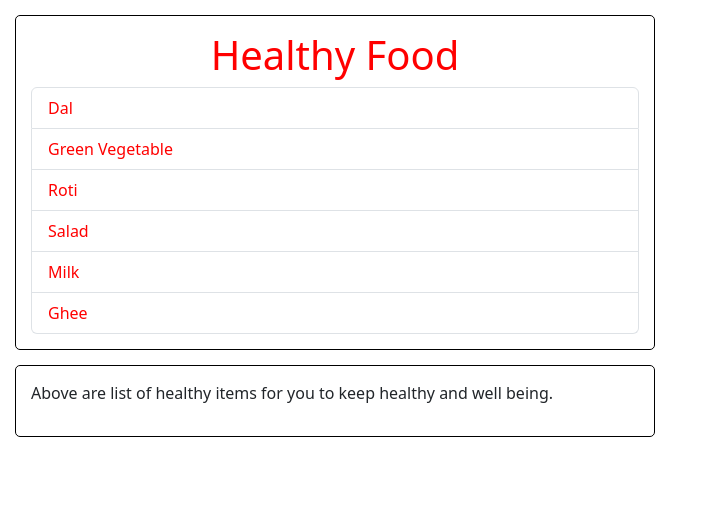
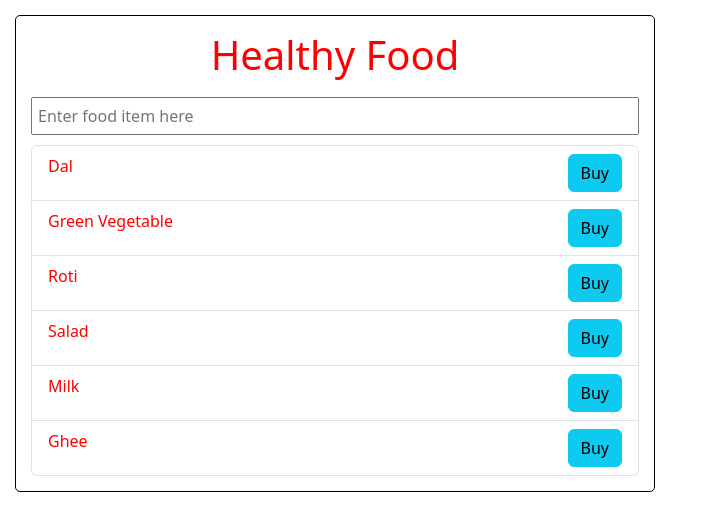
Before and after one commit to uttam8299/react-learn, a React (Vite) app in the folder Fragments/learning-fragments/: page / in a window 1280 px wide. Shown: the top 530 px of the page, without its empty margins (0-703 px from the left). Built offline with nearby package versions, Linux system fonts and the light colour scheme.

Commit message:
handling events

```diff
--- a/Fragments/learning-fragments/src/App.jsx
+++ b/Fragments/learning-fragments/src/App.jsx
@@ -4,6 +4,7 @@ import React from "react";
 import FoodItems from "./components/FoodItems";
 import ErrorMessage from "./components/ErrorMessage";
 import Container from "./components/Container";
+import FoodInput from "./components/FoodInput";
 
 function App() {
   let foodItems = ["Dal", "Green Vegetable", "Roti", "Salad", "Milk", "Ghee"];
@@ -12,14 +13,8 @@ function App() {
       <Container>
         <h1 className="food-heading">Healthy Food</h1>
         <ErrorMessage foodItems={foodItems}></ErrorMessage>
+        <FoodInput></FoodInput>
         <FoodItems foodItems={foodItems}></FoodItems>
-      </Container>
-
-      <Container>
-        <p>
-          Above are list of healthy items for you to keep healthy and well
-          being.
-        </p>
       </Container>
     </>
   );
--- /dev/null
+++ b/Fragments/learning-fragments/src/components/FoodInput.jsx
@@ -0,0 +1,17 @@
+import styles from "./FoodInput.module.css";
+
+const FoodInput = () => {
+  const handleChangeEvent = (event) => {
+    console.log(event.target.value);
+  };
+
+  return (
+    <input
+      className={styles.foodInput}
+      placeholder="Enter food item here"
+      onChange={handleChangeEvent}
+    ></input>
+  );
+};
+
+export default FoodInput;
--- /dev/null
+++ b/Fragments/learning-fragments/src/components/FoodInput.module.css
@@ -0,0 +1,5 @@
+.foodInput {
+    width: 100%;
+    padding: 5px;
+    margin: 10px 0px;
+}
--- a/Fragments/learning-fragments/src/components/Item.jsx
+++ b/Fragments/learning-fragments/src/components/Item.jsx
@@ -1,11 +1,21 @@
 import styles from "./Item.module.css";
 
-const Item = (props) => {
-  let { foodItem } = props; // array-destructuring
+const Item = ({ foodItem }) => {
+  const handleItemOnButtonClicked = (event) => {
+    console.log(event);
+    console.log(`${foodItem} bought`);
+  };
+
+  // let { foodItem } = props; // array-destructuring
   return (
     <li className={`${styles["food-list"]} list-group-item`}>
       <span className={styles["food-item"]}>{foodItem}</span>
-      {/* Css modules - for component level styling, generates special hash at the end of class to differentiate b/w different components styling of same type */}
+      <button
+        className={`${styles.button} btn btn-info`}
+        onClick={(event) => handleItemOnButtonClicked(event)}
+      >
+        Buy
+      </button>
     </li>
   );
 };
--- a/Fragments/learning-fragments/src/components/Item.module.css
+++ b/Fragments/learning-fragments/src/components/Item.module.css
@@ -1,3 +1,7 @@
 .food-item {
     color: red;
 }
+
+.button {
+    float: right;
+}
```
